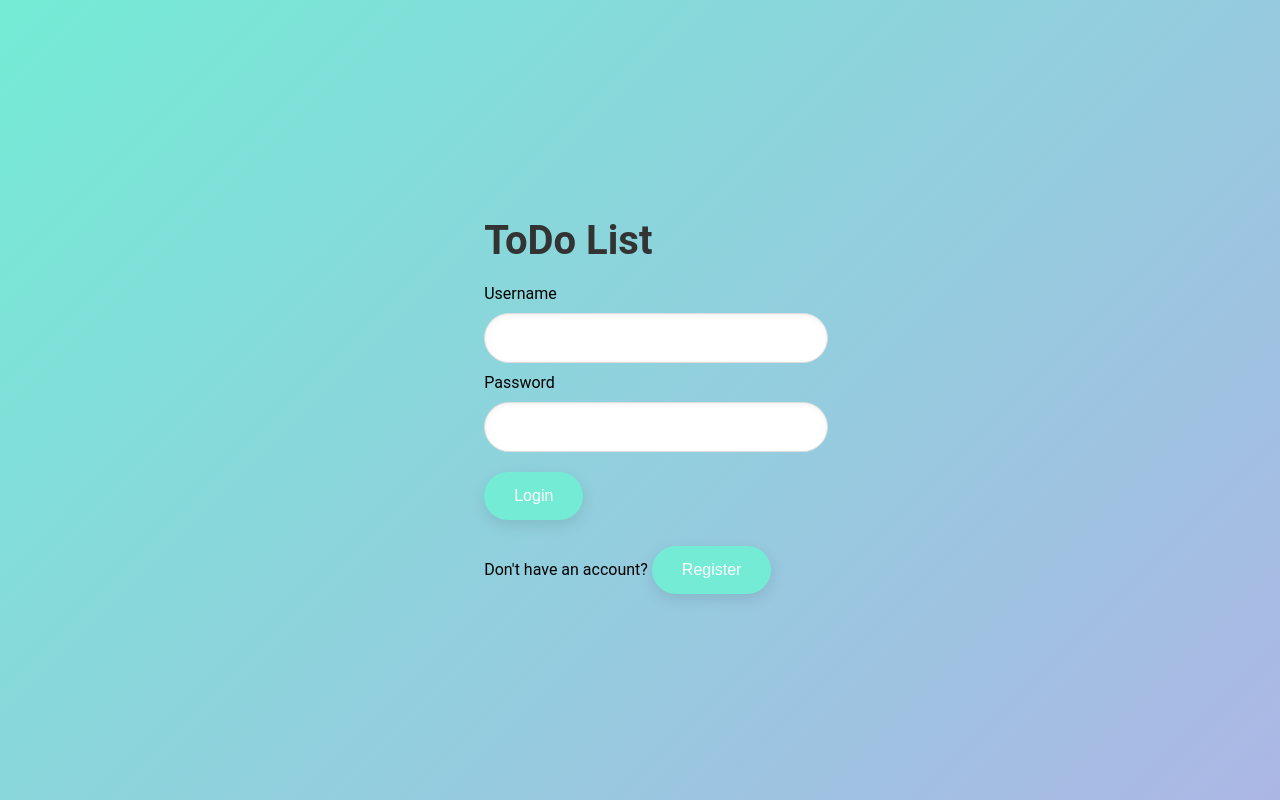
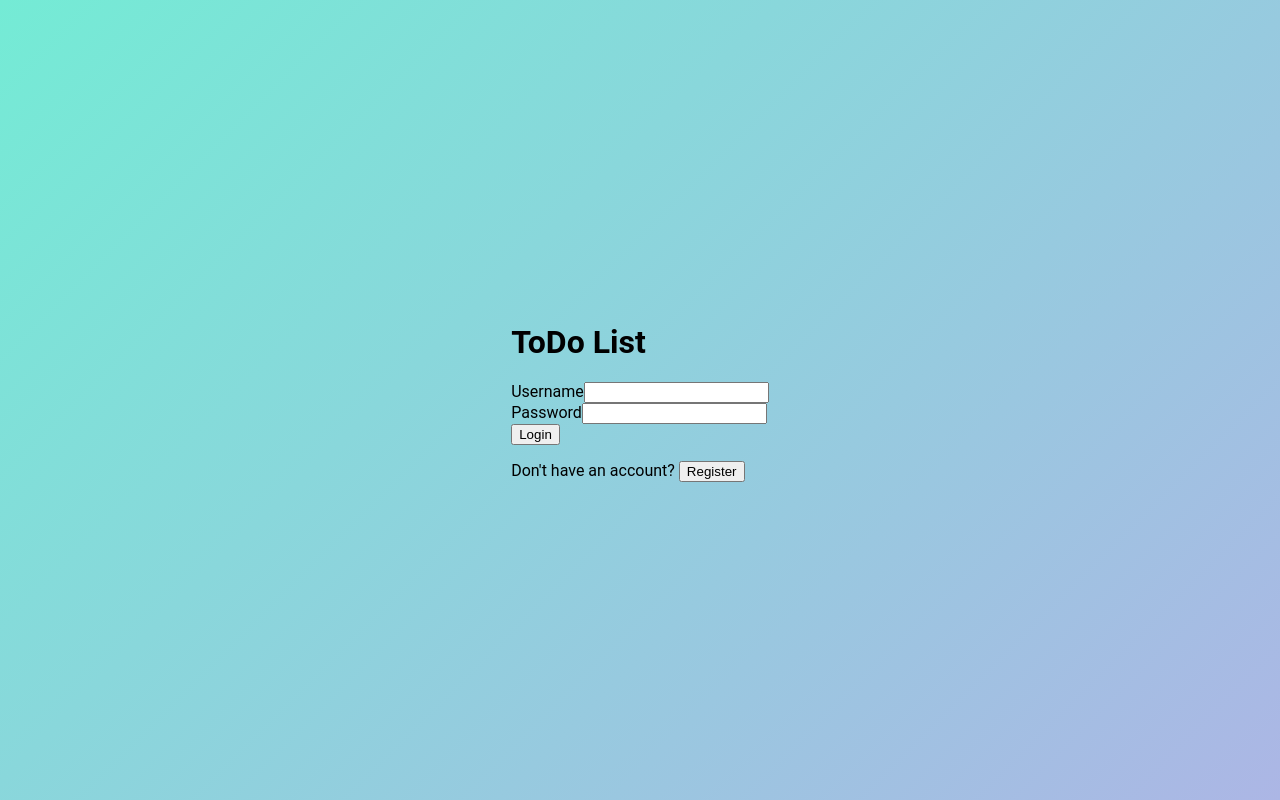
Before and after one commit to tiaL-ops/toDoList, a React (Create React App) app: page / in a window 1280 px wide. Built offline with nearby package versions, Linux system fonts and the light colour scheme; no server answers.

Commit message:
Redesigned

```diff
--- a/src/App.css
+++ b/src/App.css
@@ -10,149 +10,3 @@ body {
   height: 100vh;
   overflow: hidden;
 }
-
-.app-container {
-  background-color: rgba(255, 255, 255, 0.9);
-  border-radius: 15px;
-  padding: 40px;
-  max-width: 500px;
-  width: 100%;
-  box-shadow: 0px 10px 30px rgba(0, 0, 0, 0.1);
-  text-align: center;
-}
-
-/* Title */
-h1 {
-  color: #333;
-  font-size: 2.5rem;
-  margin-bottom: 20px;
-  font-weight: 600;
-}
-
-/* Form styling */
-form {
-  margin-top: 20px;
-}
-
-input[type="text"], input[type="password"] {
-  width: 100%;
-  padding: 15px;
-  margin: 10px 0;
-  border-radius: 30px;
-  border: 1px solid #ddd;
-  font-size: 1rem;
-  box-shadow: inset 0px 2px 5px rgba(0, 0, 0, 0.05);
-  transition: all 0.3s ease;
-}
-
-input[type="text"]:focus, input[type="password"]:focus {
-  outline: none;
-  border-color: #74ebd5;
-  box-shadow: inset 0px 4px 10px rgba(0, 0, 0, 0.1);
-}
-
-/* Buttons */
-button {
-  padding: 15px 30px;
-  background-color: #74ebd5;
-  color: #fff;
-  border: none;
-  border-radius: 30px;
-  cursor: pointer;
-  font-size: 1rem;
-  transition: all 0.3s ease;
-  margin-top: 10px;
-  box-shadow: 0px 5px 15px rgba(0, 0, 0, 0.1);
-}
-
-button:hover {
-  background-color: #5ec9b5;
-  box-shadow: 0px 7px 20px rgba(0, 0, 0, 0.2);
-}
-
-button:active {
-  transform: translateY(2px);
-  box-shadow: none;
-}
-
-.toggle-button {
-  background-color: transparent;
-  border: none;
-  color: #74ebd5;
-  font-size: 1rem;
-  cursor: pointer;
-  margin-top: 15px;
-}
-
-.toggle-button:hover {
-  color: #5ec9b5;
-}
-
-/* Auth container */
-.auth-container {
-  background-color: rgba(255, 255, 255, 0.8);
-  padding: 20px;
-  border-radius: 15px;
-  box-shadow: 0px 10px 20px rgba(0, 0, 0, 0.1);
-}
-
-/* Task List */
-.todo-list {
-  list-style: none;
-  padding: 0;
-  margin: 20px 0;
-}
-
-.todo-item {
-  display: flex;
-  justify-content: space-between;
-  align-items: center;
-  background-color: #fff;
-  border-radius: 10px;
-  padding: 15px;
-  margin-bottom: 10px;
-  box-shadow: 0px 5px 10px rgba(0, 0, 0, 0.05);
-  transition: transform 0.2s ease;
-}
-
-.todo-item:hover {
-  transform: translateY(-3px);
-}
-
-.todo-item.completed {
-  text-decoration: line-through;
-  color: #999;
-}
-
-.todo-item button {
-  background-color: #ff4d4d;
-  color: white;
-  border: none;
-  border-radius: 50px;
-  padding: 8px 15px;
-  font-size: 0.9rem;
-  cursor: pointer;
-  transition: all 0.3s ease;
-}
-
-.todo-item button:hover {
-  background-color: #e33e3e;
-}
-
-/* Logout Button */
-.logout-button {
-  background-color: #ff4d4d;
-  padding: 12px 20px;
-  font-size: 1rem;
-  border-radius: 30px;
-  color: white;
-  border: none;
-  cursor: pointer;
-  transition: all 0.3s ease;
-  margin-bottom: 20px;
-}
-
-.logout-button:hover {
-  background-color: #e33e3e;
-  box-shadow: 0px 5px 15px rgba(0, 0, 0, 0.2);
-}
```
